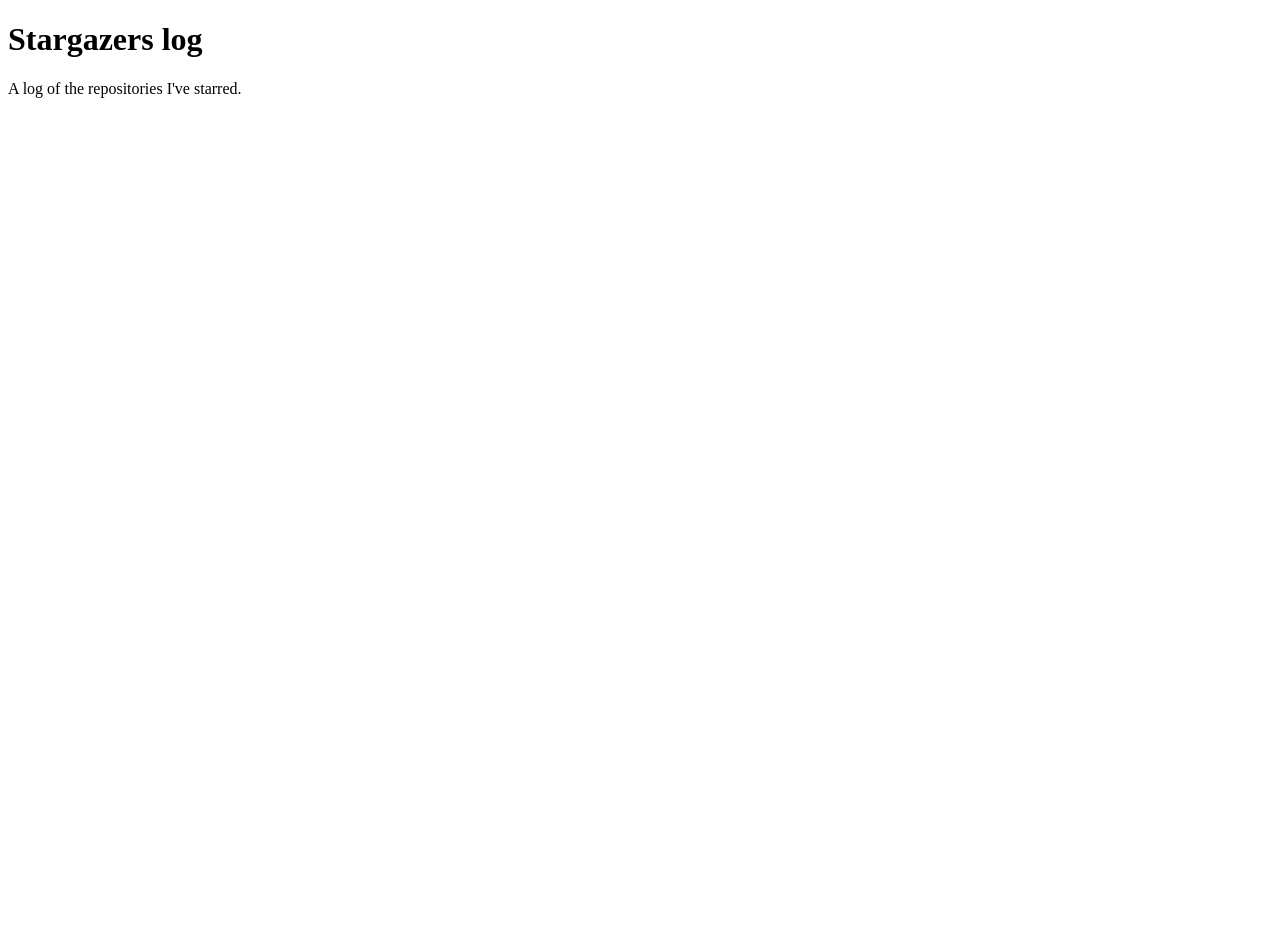
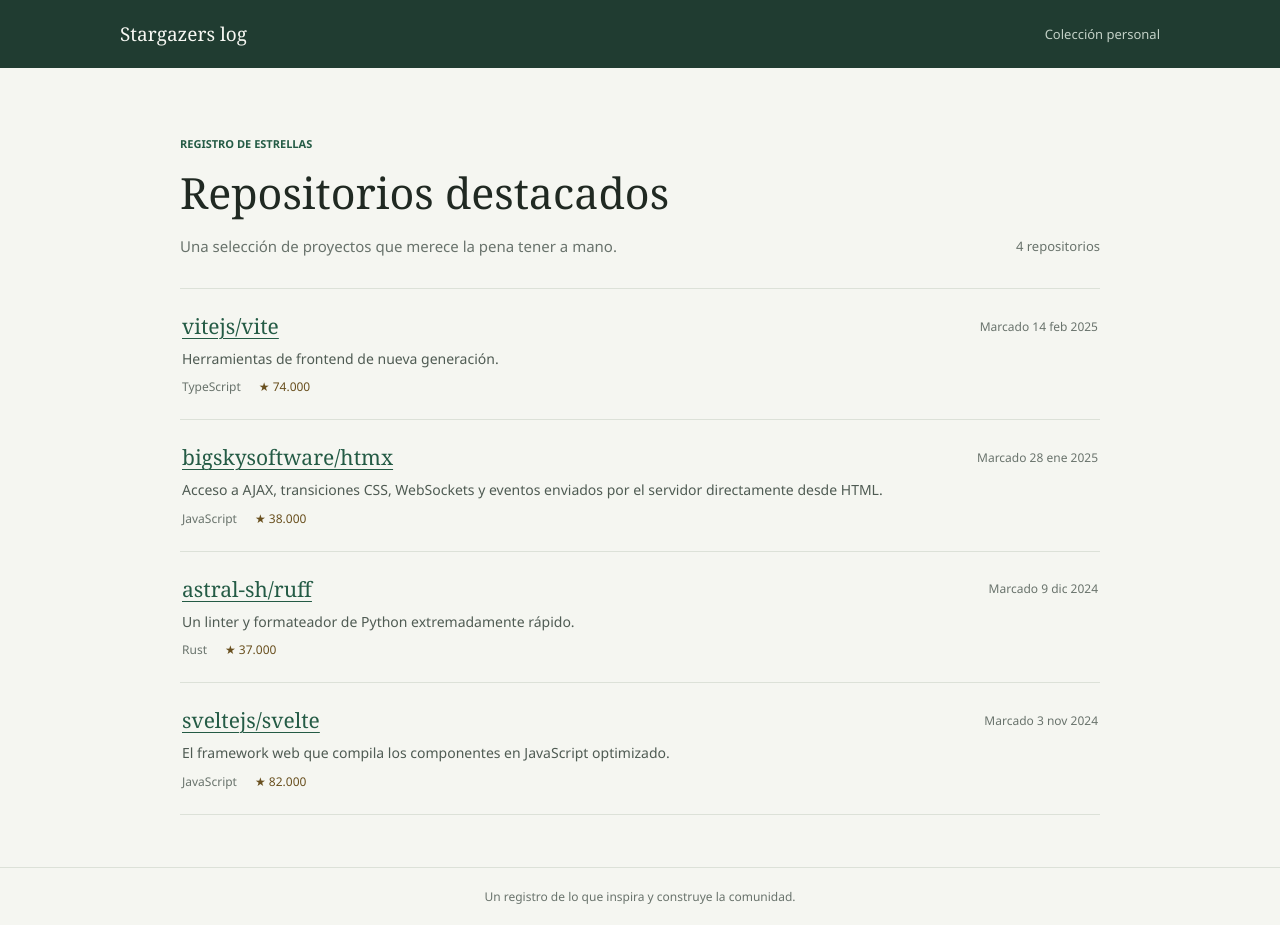
Before and after one commit to Jomiqu/stargazers-log, a plain HTML site: page index.html in a window 1280 px wide. Before the commit the page ends 800 px from the top, so only its background shows below. Drawn offline with Linux system fonts and the light colour scheme.

Commit message:
Add starred repositories list

```diff
--- /dev/null
+++ b/events.json
@@ -0,0 +1,50 @@
+[
+  {
+    "type": "starred",
+    "starred_at": "2025-02-14T10:30:00Z",
+    "repo": {
+      "name": "vite",
+      "full_name": "vitejs/vite",
+      "url": "https://github.com/vitejs/vite",
+      "description": "Herramientas de frontend de nueva generación.",
+      "language": "TypeScript",
+      "stars": 74000
+    }
+  },
+  {
+    "type": "starred",
+    "starred_at": "2025-01-28T16:45:00Z",
+    "repo": {
+      "name": "htmx",
+      "full_name": "bigskysoftware/htmx",
+      "url": "https://github.com/bigskysoftware/htmx",
+      "description": "Acceso a AJAX, transiciones CSS, WebSockets y eventos enviados por el servidor directamente desde HTML.",
+      "language": "JavaScript",
+      "stars": 38000
+    }
+  },
+  {
+    "type": "starred",
+    "starred_at": "2024-12-09T09:15:00Z",
+    "repo": {
+      "name": "ruff",
+      "full_name": "astral-sh/ruff",
+      "url": "https://github.com/astral-sh/ruff",
+      "description": "Un linter y formateador de Python extremadamente rápido.",
+      "language": "Rust",
+      "stars": 37000
+    }
+  },
+  {
+    "type": "starred",
+    "starred_at": "2024-11-03T13:20:00Z",
+    "repo": {
+      "name": "svelte",
+      "full_name": "sveltejs/svelte",
+      "url": "https://github.com/sveltejs/svelte",
+      "description": "El framework web que compila los componentes en JavaScript optimizado.",
+      "language": "JavaScript",
+      "stars": 82000
+    }
+  }
+]
--- a/index.html
+++ b/index.html
@@ -2,10 +2,28 @@
 <html lang="en">
   <head>
     <meta charset="utf-8">
+    <meta name="viewport" content="width=device-width, initial-scale=1">
     <title>Stargazers log</title>
+    <link rel="stylesheet" href="style.css">
+    <script src="script.js" defer></script>
   </head>
   <body>
-    <h1>Stargazers log</h1>
-    <p>A log of the repositories I've starred.</p>
+    <header class="site-header">
+      <a class="wordmark" href="./">Stargazers log</a>
+      <span class="header-note">Colección personal</span>
+    </header>
+    <main class="page-content">
+      <div class="page-heading">
+        <div>
+          <p class="eyebrow">REGISTRO DE ESTRELLAS</p>
+          <h1>Repositorios destacados</h1>
+          <p class="intro">Una selección de proyectos que merece la pena tener a mano.</p>
+        </div>
+        <p id="repo-count" class="repo-count" aria-live="polite">Cargando…</p>
+      </div>
+      <p id="load-message" class="load-message" role="status">Cargando repositorios…</p>
+      <ul id="repository-list" class="repository-list" aria-label="Repositorios con estrella"></ul>
+    </main>
+    <footer class="site-footer">Un registro de lo que inspira y construye la comunidad.</footer>
   </body>
 </html>
--- /dev/null
+++ b/script.js
@@ -0,0 +1,74 @@
+const repositoryList = document.querySelector("#repository-list");
+const repoCount = document.querySelector("#repo-count");
+const loadMessage = document.querySelector("#load-message");
+
+const numberFormat = new Intl.NumberFormat("es");
+const dateFormat = new Intl.DateTimeFormat("es", {
+  year: "numeric",
+  month: "short",
+  day: "numeric",
+  timeZone: "UTC"
+});
+
+function createRepositoryItem(event, index) {
+  const { repo } = event;
+  const item = document.createElement("li");
+  item.className = "repository-item";
+  item.style.animationDelay = `${index * 70}ms`;
+
+  const link = document.createElement("a");
+  link.className = "repository-link";
+  link.href = repo.url;
+  link.target = "_blank";
+  link.rel = "noopener noreferrer";
+  link.textContent = repo.full_name;
+
+  const description = document.createElement("p");
+  description.className = "repository-description";
+  description.textContent = repo.description;
+
+  const metadata = document.createElement("div");
+  metadata.className = "repository-meta";
+
+  const language = document.createElement("span");
+  language.textContent = repo.language;
+
+  const stars = document.createElement("span");
+  stars.className = "star-count";
+  stars.textContent = `★ ${numberFormat.format(repo.stars)}`;
+
+  const date = document.createElement("time");
+  date.className = "repository-date";
+  date.dateTime = event.starred_at;
+  date.textContent = `Marcado ${dateFormat.format(new Date(event.starred_at))}`;
+
+  metadata.append(language, stars);
+  item.append(link, description, metadata, date);
+  return item;
+}
+
+async function loadRepositories() {
+  try {
+    const response = await fetch("events.json");
+    if (!response.ok) {
+      throw new Error(`La solicitud falló (${response.status})`);
+    }
+
+    const events = await response.json();
+    const starredRepositories = events.filter((event) => event.type === "starred");
+
+    repositoryList.replaceChildren(
+      ...starredRepositories.map(createRepositoryItem)
+    );
+    repoCount.textContent = `${starredRepositories.length} repositorios`;
+    loadMessage.textContent = starredRepositories.length
+      ? ""
+      : "Todavía no hay repositorios en este registro.";
+  } catch (error) {
+    repoCount.textContent = "";
+    loadMessage.textContent = "No se pudieron cargar los repositorios. Inténtalo de nuevo más tarde.";
+    console.error("Error al cargar events.json:", error);
+  }
+}
+
+loadRepositories();
--- /dev/null
+++ b/style.css
@@ -0,0 +1,217 @@
+:root {
+  color-scheme: light;
+  font-family: "Segoe UI", sans-serif;
+  color: #202922;
+  background: #f5f6f1;
+  font-synthesis: none;
+  text-rendering: optimizeLegibility;
+  -webkit-font-smoothing: antialiased;
+  --ink: #202922;
+  --muted: #69736c;
+  --line: #dce1d8;
+  --green: #245b45;
+  --gold: #d69a32;
+}
+
+* {
+  box-sizing: border-box;
+}
+
+body {
+  min-width: 320px;
+  min-height: 100vh;
+  margin: 0;
+  display: flex;
+  flex-direction: column;
+}
+
+.site-header {
+  min-height: 68px;
+  padding: 0 max(24px, calc((100vw - 1040px) / 2));
+  display: flex;
+  align-items: center;
+  justify-content: space-between;
+  color: #f7f8f3;
+  background: #203c31;
+}
+
+.wordmark {
+  color: inherit;
+  font-family: Georgia, serif;
+  font-size: 19px;
+  text-decoration: none;
+}
+
+.header-note {
+  color: #c2d0c6;
+  font-size: 13px;
+}
+
+.page-content {
+  width: min(100% - 48px, 920px);
+  margin: 0 auto;
+  padding: 68px 0 52px;
+  flex: 1;
+}
+
+.page-heading {
+  display: flex;
+  align-items: end;
+  justify-content: space-between;
+  gap: 24px;
+  padding-bottom: 30px;
+}
+
+.eyebrow {
+  margin: 0 0 12px;
+  color: var(--green);
+  font-size: 11px;
+  font-weight: 700;
+}
+
+h1 {
+  margin: 0;
+  font-family: Georgia, serif;
+  font-size: clamp(30px, 5vw, 43px);
+  font-weight: 400;
+}
+
+.intro {
+  margin: 12px 0 0;
+  color: var(--muted);
+  font-size: 15px;
+  line-height: 1.6;
+}
+
+.repo-count {
+  margin: 0 0 3px;
+  color: var(--muted);
+  font-size: 13px;
+  white-space: nowrap;
+}
+
+.repository-list {
+  margin: 0;
+  padding: 0;
+  border-top: 1px solid var(--line);
+  list-style: none;
+}
+
+.repository-item {
+  display: grid;
+  grid-template-columns: minmax(0, 1fr) auto;
+  gap: 8px 24px;
+  padding: 23px 2px 24px;
+  border-bottom: 1px solid var(--line);
+  animation: arrive 360ms ease both;
+}
+
+.repository-link {
+  width: fit-content;
+  color: var(--green);
+  font-family: Georgia, serif;
+  font-size: 21px;
+  text-decoration-thickness: 1px;
+  text-underline-offset: 4px;
+}
+
+.repository-link:hover {
+  color: #173b2c;
+}
+
+.repository-description {
+  grid-column: 1;
+  margin: 0;
+  color: #4f5b53;
+  font-size: 14px;
+  line-height: 1.6;
+}
+
+.repository-meta {
+  grid-column: 1;
+  display: flex;
+  flex-wrap: wrap;
+  gap: 8px 18px;
+  color: var(--muted);
+  font-size: 12px;
+}
+
+.repository-date {
+  grid-column: 2;
+  grid-row: 1;
+  align-self: center;
+  color: var(--muted);
+  font-size: 12px;
+  white-space: nowrap;
+}
+
+.star-count {
+  color: #69501f;
+}
+
+.load-message {
+  margin: 0;
+  padding: 24px 2px;
+  border-top: 1px solid var(--line);
+  color: var(--muted);
+  font-size: 14px;
+}
+
+.load-message:empty {
+  display: none;
+}
+
+.site-footer {
+  padding: 20px 24px;
+  border-top: 1px solid var(--line);
+  color: var(--muted);
+  font-size: 12px;
+  text-align: center;
+}
+
+@keyframes arrive {
+  from { opacity: 0; transform: translateY(5px); }
+  to { opacity: 1; transform: translateY(0); }
+}
+
+@media (max-width: 560px) {
+  .site-header {
+    min-height: 60px;
+    padding-inline: 20px;
+  }
+
+  .page-content {
+    width: calc(100% - 40px);
+    padding-top: 48px;
+  }
+
+  .page-heading {
+    align-items: start;
+    flex-direction: column;
+    gap: 18px;
+  }
+
+  .repository-item {
+    grid-template-columns: minmax(0, 1fr);
+    gap: 9px;
+  }
+
+  .repository-description,
+  .repository-meta,
+  .repository-date {
+    grid-column: 1;
+    grid-row: auto;
+  }
+
+  .repository-date {
+    margin-top: 1px;
+  }
+}
+
+@media (prefers-reduced-motion: reduce) {
+  *, *::before, *::after {
+    animation-duration: 0.01ms !important;
+    animation-iteration-count: 1 !important;
+    scroll-behavior: auto !important;
+  }
+}
```
